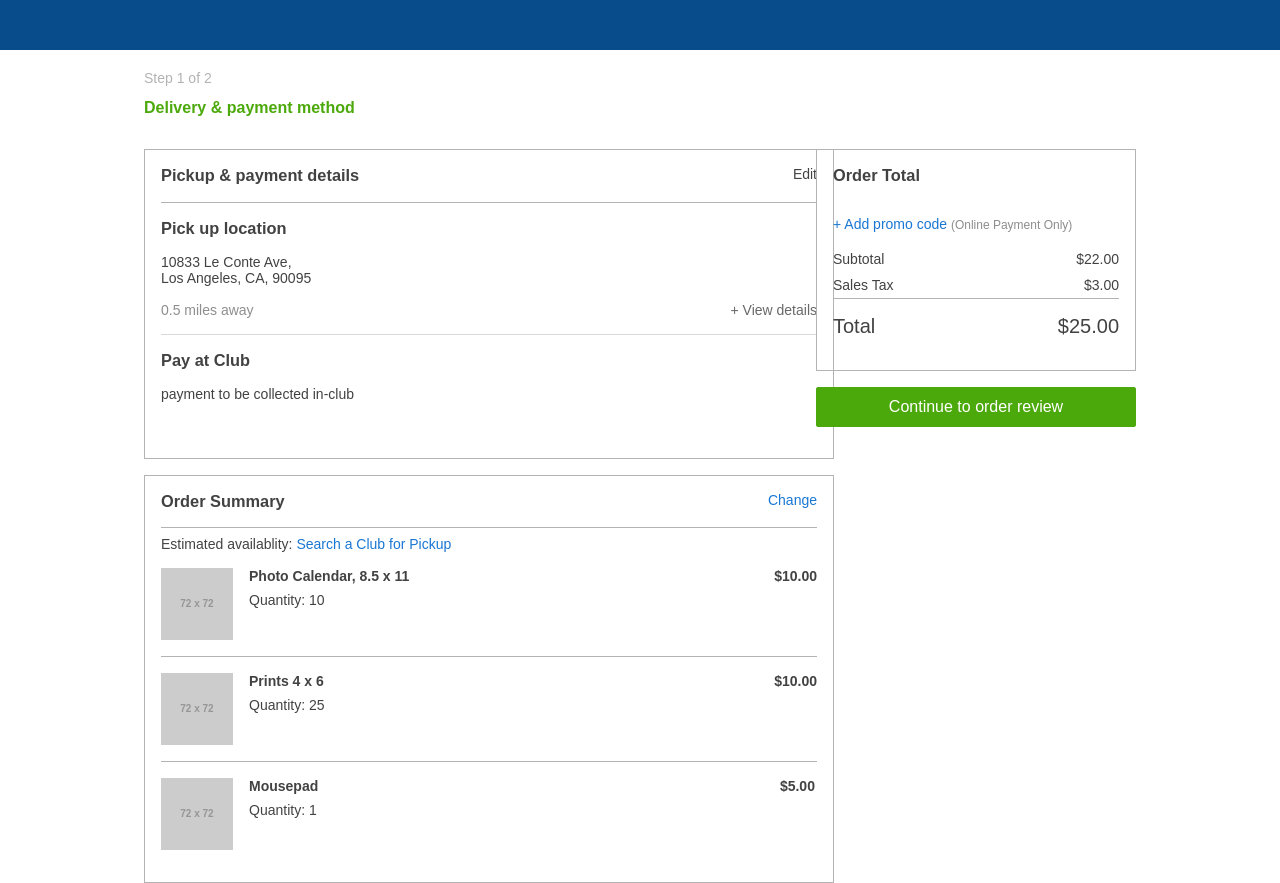
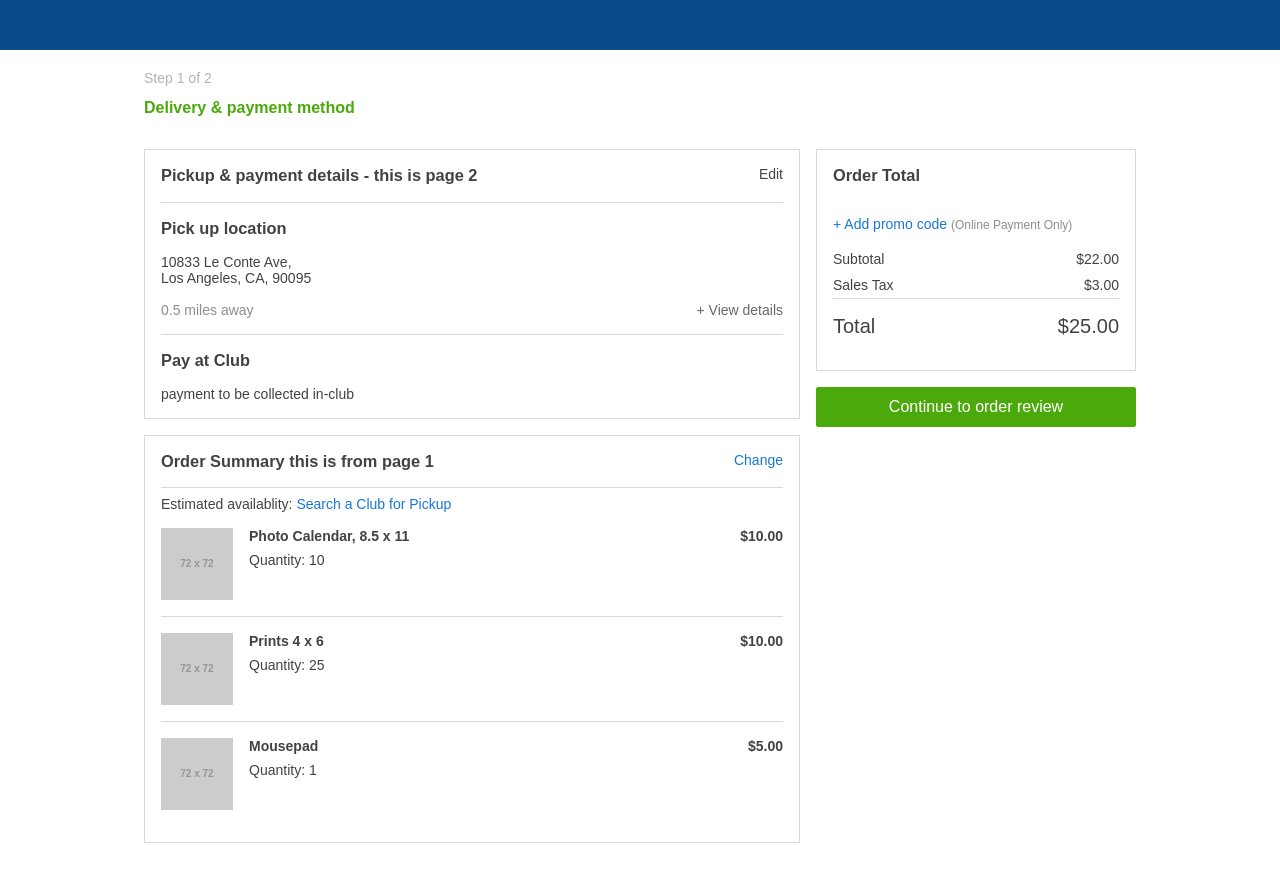
Before and after one commit to declansharkey/cartflow, a website: page index.html in a window 1280 px wide. Both pictures are taken after a click on the element "Continue to order review". Drawn offline with nearby package versions, Linux system fonts and the light colour scheme; placeholder pictures from the web are drawn by us.

Commit message:
Created the functionality of the order summary module being pulled in from page 1 via ajax

```diff
--- a/cart.scss
+++ b/cart.scss
@@ -15,6 +15,7 @@
     &:hover{
         cursor: pointer;
     }
+
 
     &.btn-primary{
         color: #FFF;
@@ -421,16 +422,17 @@ body{
                 .order-summary{
                     .my-orders-wrapper{
                         .my-order-grid{
-                            grid-template-columns: repeat(12,1fr);
+                            grid-template-columns: auto 1fr 1fr 1fr;
                             h4{
-                                grid-column: 2/12;
+                                grid-column: 2/4;
                             }
                             .item-price{
-                                grid-column: 12/13;
+                                grid-column: 4/5;
                                 grid-row: 1;
+                                justify-self: end;
                             }
                             .item-quantity{
-                                grid-column: 2/12;
+                                grid-column: 2/3;
                                 grid-row: 2;
                             }
                         }
--- a/html-partials/section1.html
+++ b/html-partials/section1.html
@@ -1,6 +1,6 @@
 <section class="section1">
     <div class="delivery-method-step2">
-        <h3>Pickup &amp; payment details</h3>
+        <h3>Pickup &amp; payment details - this is page 2</h3>
         <span class="edit-button">Edit</span>
     </div>
     <div class="pickup-location">
@@ -40,32 +40,5 @@
     </div>
 </section>
 
-<section class="order-summary">
-    <div class="order-summary-title">
-        <h3>Order Summary</h3>
-        <span class="change-order">Change</span>
-    </div>
-    <div class="availability">Estimated availablity:
-        <span class="blue-clickable">Search a Club for Pickup</span>
-    </div>
-    <div class="my-orders-wrapper">
-        <div class="my-order-grid">
-            <img src="http://via.placeholder.com/72x72" alt="calendar image">
-            <h4>Photo Calendar, 8.5 x 11</h4>
-            <span class="item-price">$10.00</span>
-            <span class="item-quantity">Quantity: 10</span>
-        </div>
-        <div class="my-order-grid">
-            <img src="http://via.placeholder.com/72x72" alt="prints image">
-            <h4>Prints 4 x 6</h4>
-            <span class="item-price">$10.00</span>
-            <span class="item-quantity">Quantity: 25</span>
-        </div>
-        <div class="my-order-grid">
-            <img src="http://via.placeholder.com/72x72" alt="mousepad image">
-            <h4>Mousepad</h4>
-            <span class="item-price">$5.00</span>
-            <span class="item-quantity">Quantity: 1</span>
-        </div>
-    </div>
-</section>
+
+<section class="order-summary"></section>
--- a/index.html
+++ b/index.html
@@ -163,8 +163,9 @@
       </section>
 
       <section class="order-summary">
+        <span class="ajax-call-orders">
           <div class="order-summary-title">
-          <h3>Order Summary</h3>
+            <h3>Order Summary this is from page 1</h3>
             <span class="change-order">Change</span>
           </div>
           <div class="availability">Estimated availablity:
@@ -190,6 +191,7 @@
               <span class="item-quantity">Quantity: 1</span>
             </div>
           </div>
+        </span>
       </section>
 
     </section>
--- a/script.js
+++ b/script.js
@@ -15,12 +15,13 @@ $(document).ready(function () {
     });
 
     $(".continue-btn").click(function () {
-        $.get( "http://127.0.0.1:8887/html-partials/section1.html", function( data ) {
-          $( ".cart-main" ).html( data );
+        $.get("http://127.0.0.1:8887/html-partials/section1.html", function (data) {
+            $(".cart-main").html(data);
+            $(".order-summary").load("index.html .order-summary .ajax-call-orders");
         });
     });
 
-    $('.view-details-btn').click(function() {
+    $('.view-details-btn').click(function () {
         var viewDetails = $(this).parent().siblings('.view-details');
         ('.view-details');
         if (viewDetails.hasClass('hidden')) {
@@ -29,7 +30,7 @@ $(document).ready(function () {
         }
         else {
             var tl = new TimelineMax();
-            tl.to($(viewDetails), 0.3, { y: -20, maxHeight: 0, opacity: 0}, 0);
+            tl.to($(viewDetails), 0.3, { y: -20, maxHeight: 0, opacity: 0 }, 0);
             tl.set($(viewDetails), { className: "+=hidden" }, 0.3);
         }
     })
--- a/style.css
+++ b/style.css
@@ -305,14 +305,15 @@ body {
           grid-row: 2;
           grid-column: 4/5; }
       body #cart-wrapper .cart-main .order-summary .my-orders-wrapper .my-order-grid {
-        grid-template-columns: repeat(12, 1fr); }
+        grid-template-columns: auto 1fr 1fr 1fr; }
         body #cart-wrapper .cart-main .order-summary .my-orders-wrapper .my-order-grid h4 {
-          grid-column: 2/12; }
+          grid-column: 2/4; }
         body #cart-wrapper .cart-main .order-summary .my-orders-wrapper .my-order-grid .item-price {
-          grid-column: 12/13;
-          grid-row: 1; }
+          grid-column: 4/5;
+          grid-row: 1;
+          justify-self: end; }
         body #cart-wrapper .cart-main .order-summary .my-orders-wrapper .my-order-grid .item-quantity {
-          grid-column: 2/12;
+          grid-column: 2/3;
           grid-row: 2; } }
 @media (min-width: 1024px) {
   body #cart-wrapper .title {
```
Also changed, not shown: style.min.css. Lines whose indentation alone changed are shown as unchanged.
